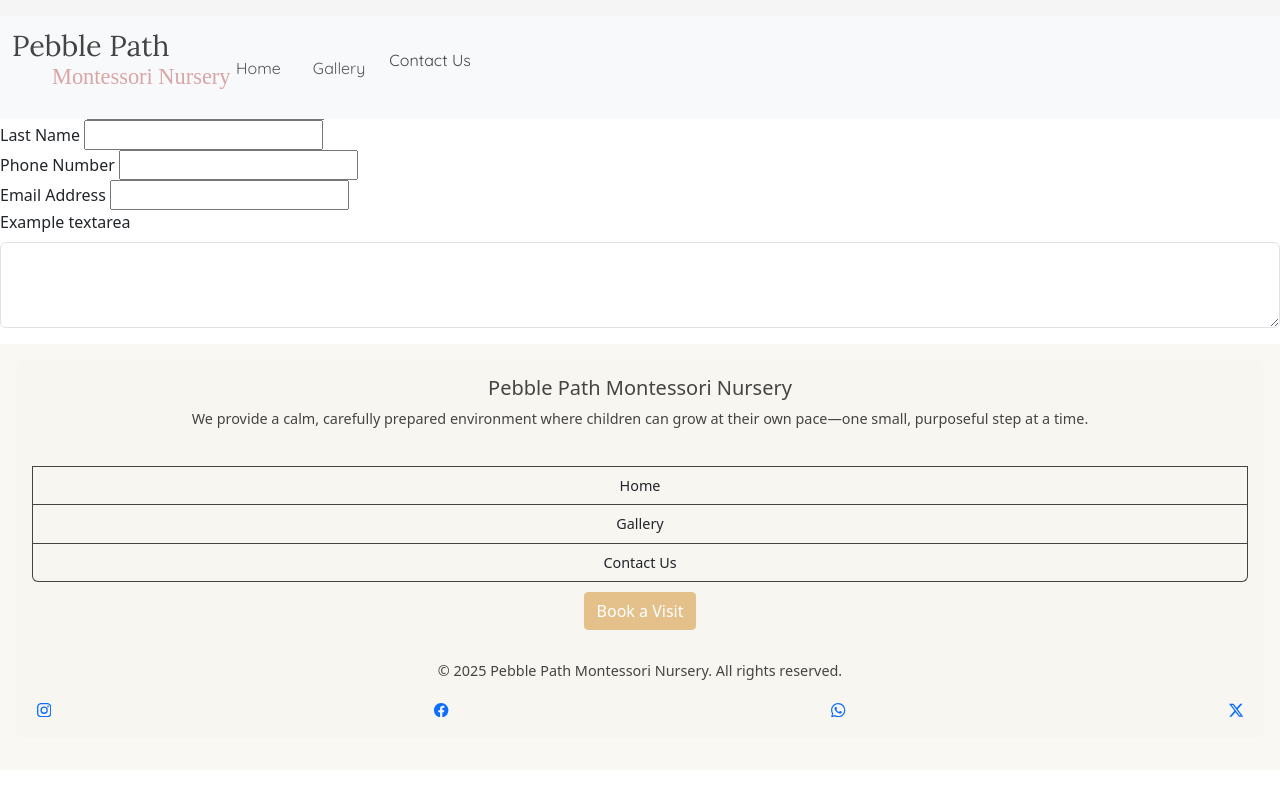
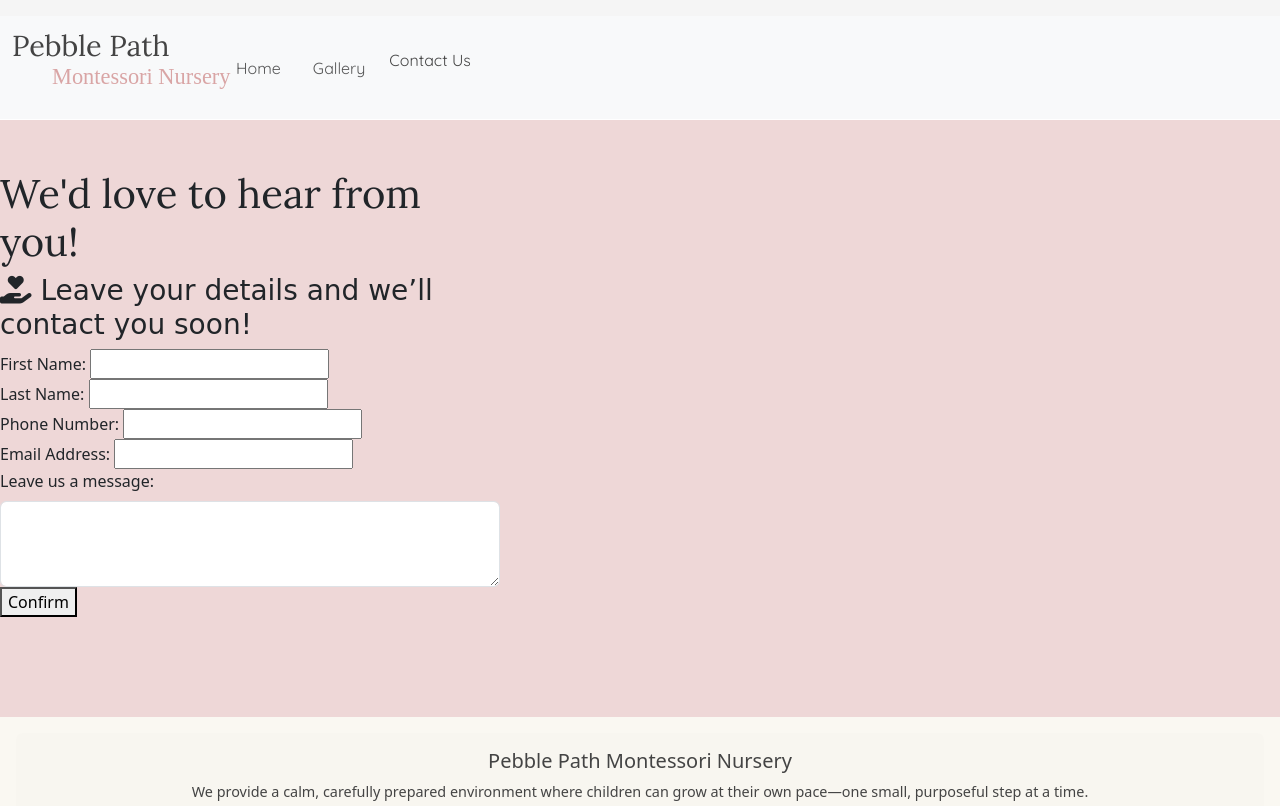
Before and after one commit to Anasousa11/project-milestone-1, a plain HTML site: page contact.html in a window 1280 px wide. Shown: the top 806 px of the page. Drawn offline with nearby package versions, Linux system fonts and the light colour scheme; a web font is replaced by a local one.

Commit message:
added styling to the contact form and an icon

```diff
--- a/assets/css/style.css
+++ b/assets/css/style.css
@@ -62,6 +62,11 @@ header a{
 }
 .container-fluid .row {
   margin: 0;
+}
+.main-contact {
+  margin-top: 30px;
+  flex: 1 0 auto;
+
 }
 
 body {
--- a/contact.html
+++ b/contact.html
@@ -14,6 +14,7 @@
     <link href="https://fonts.googleapis.com/css2?family=Playfair+Display&family=Lato&family=Quicksand&family=Lora:ital,wght@0,400..700;1,400..700&family=Sour+Gummy:ital,wght@0,100..900;1,100..900&family=Yesteryear&family=Zeyada&display=swap" rel="stylesheet">
     <link href="https://cdn.jsdelivr.net/npm/bootstrap@5.3.6/dist/css/bootstrap.min.css" rel="stylesheet" integrity="sha384-4Q6Gf2aSP4eDXB8Miphtr37CMZZQ5oXLH2yaXMJ2w8e2ZtHTl7GptT4jmndRuHDT" crossorigin="anonymous">
     <script src="https://cdn.jsdelivr.net/npm/bootstrap@5.3.6/dist/js/bootstrap.bundle.min.js" integrity="sha384-j1CDi7MgGQ12Z7Qab0qlWQ/Qqz24Gc6BM0thvEMVjHnfYGF0rmFCozFSxQBxwHKO" crossorigin="anonymous"></script>
+    <link rel="stylesheet" href="https://cdnjs.cloudflare.com/ajax/libs/font-awesome/6.5.0/css/all.min.css">
   </head>
 
 <body>
@@ -46,24 +47,28 @@
               </nav>
         </div>
     </header>
-    <main>
-      <label for="first-name">First Name</label>
+    <main class="main-contact" style="background-color: #d9a5a572; padding-bottom: 100px; padding-top: 50px;">
+      <section id="signup" style="width: 500px;">
+            <form id="signup-form" method="POST" action="https://formdump.codeinstitute.net">
+              <h1 class="lora">We'd love to hear from you!</h1>
+              <h3 class="zeyada-regular" style="font-weight: 400 !important;"><i class="fa-solid fa-hand-holding-heart"></i> Leave your details and we’ll contact you soon!</h3>
+            <label for="first-name">First Name:</label>
                 <input type="text" name="first_name" id="first-name" class="text-input" required>
                 <br>
-                <label for="last-name">Last Name</label>
+                <label for="last-name">Last Name:</label>
                 <input type="text" name="last_name" id="last-name" class="text-input" required>
                 <br>
-                <label for="number">Phone Number</label>
+                <label for="number">Phone Number:</label>
                 <input type="number" name="number" id="number" class="number" required>
                 <br>
-                <label for="email">Email Address</label>
+                <label for="email">Email Address:</label>
                 <input type="email" name="email" id="email" class="number" required>
                 <br>
-
-        <div class="mb-3">
-          <label for="exampleFormControlTextarea1" class="form-label">Example textarea</label>
-          <textarea class="form-control" id="exampleFormControlTextarea1" rows="3"></textarea>
-        </div>
+                  <label for="exampleFormControlTextarea1" class="form-label">Leave us a message:</label>
+                  <textarea class="form-control" id="exampleFormControlTextarea1" rows="3"></textarea>
+                  <button type="submit" class="join-button">Confirm</button>
+            </form>
+        </section>
     </main>
     <footer>
         <div class="card text-center mb-3" style="width: 100%;">
```
